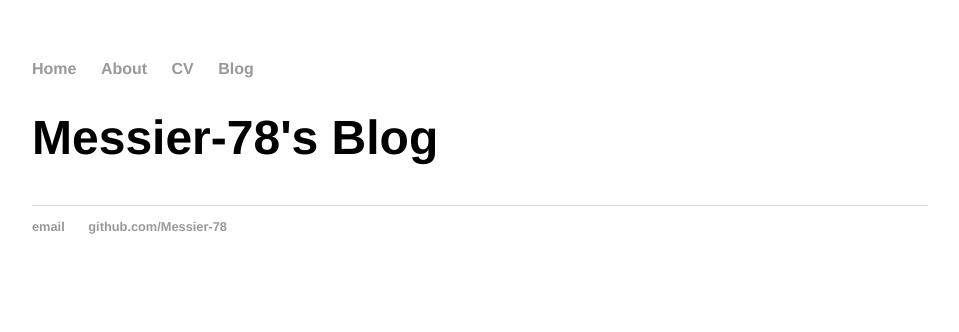
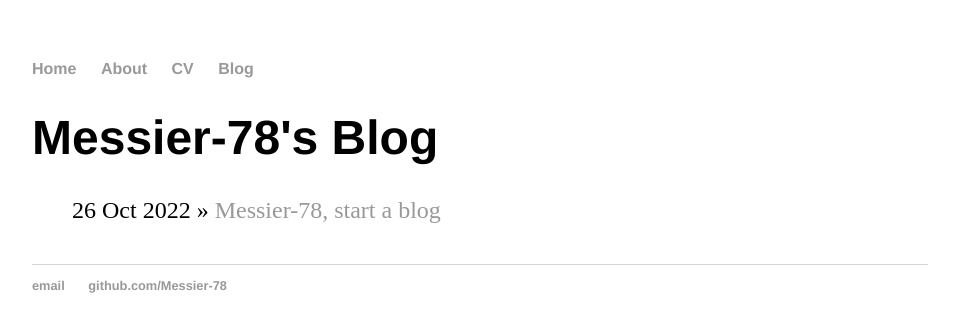
Before and after one commit to Messier-78/Messier-78.github.io, a Jekyll site: the page built from blog/index.html, in a window 1280 px wide. Shown: the top 332 px of the page, without its empty margins (160-1119 px from the left). Built offline with Jekyll 4.4.1, drawn with Linux system fonts in a browser that asks for light colours.

Commit message:
Update index.html

```diff
--- a/blog/index.html
+++ b/blog/index.html
@@ -4,29 +4,7 @@ title: Messier-78's Blog
 ---
 	<h1>{{ page.title }}</h1>
 	<ul class="posts">
-
-{% if paginator.total_pages > 1 %}
-<div class="pagination">
-  {% if paginator.previous_page %}
-    <a href="{{ paginator.previous_page_path | relative_url }}">&laquo; Prev</a>
-  {% else %}
-    <span>&laquo; Prev</span>
-  {% endif %}
-
-  {% for page in (1..paginator.total_pages) %}
-    {% if page == paginator.page %}
-      <em>{{ page }}</em>
-    {% elsif page == 1 %}
-      <a href="{{ '/' | relative_url }}">{{ page }}</a>
-    {% else %}
-      <a href="{{ site.paginate_path | relative_url | replace: ':num', page }}">{{ page }}</a>
-    {% endif %}
-  {% endfor %}
-
-  {% if paginator.next_page %}
-    <a href="{{ paginator.next_page_path | relative_url }}">Next &raquo;</a>
-  {% else %}
-    <span>Next &raquo;</span>
-  {% endif %}
-</div>
-{% endif %}
+	  {% for post in site.posts %}
+	    <li><span>{{ post.date | date_to_string }}</span> » <a href="{{ post.url }}" title="{{ post.title }}">{{ post.title }}</a></li>
+	  {% endfor %}
+	</ul>
```
